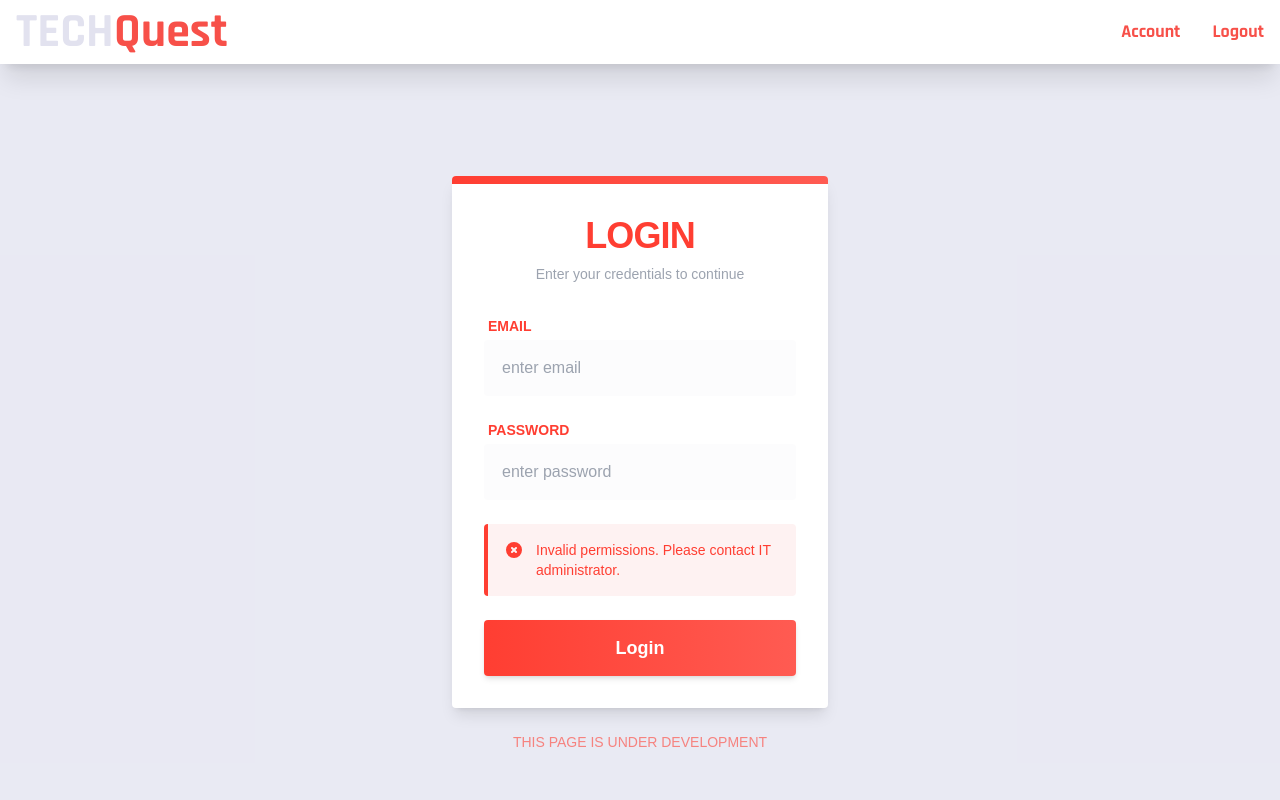
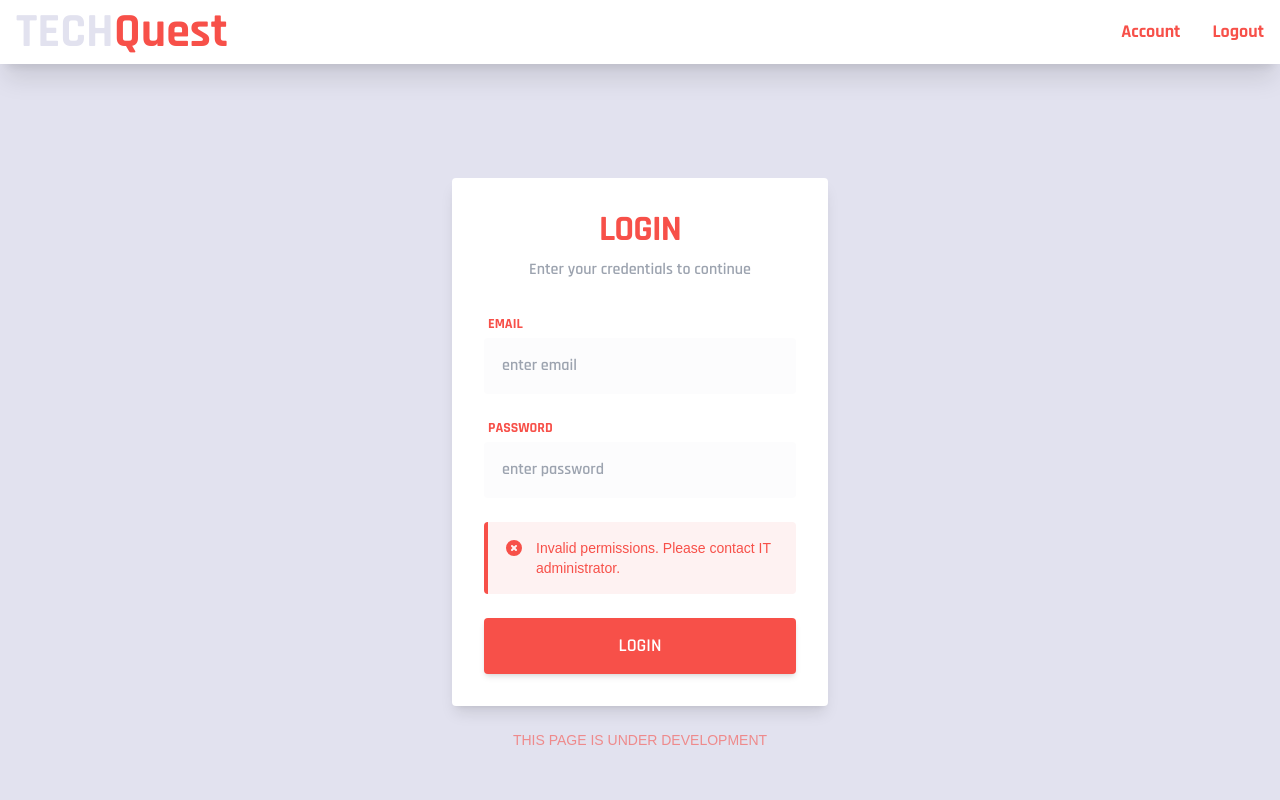
Before and after one commit to Albertadi/carcommerce, a Next.js app: page /pages/login in a window 1280 px wide. Shown: the top 800 px of the page. Built offline with nearby package versions, Linux system fonts and the light colour scheme; sample sign-in values are in the browser's storage.

Commit message:
Routed createListing, and some styling changes on Login page

```diff
--- a/src/app/pages/agent/viewListings/page.js
+++ b/src/app/pages/agent/viewListings/page.js
@@ -1,11 +1,13 @@
 "use client";
 
 import { useEffect, useState, useContext } from 'react';
+import { useRouter } from 'next/navigation';
 import { AuthContext } from '../../authorization/AuthContext';
 import { ListingCard } from '../../../components/ListingCard';
 import axios from 'axios';
 
 export default function ListingsPage() {
+    const router = useRouter();
     const [listings, setListings] = useState([]);
     const [isLoading, setIsLoading] = useState(false);
     const [error, setError] = useState('');
@@ -351,6 +353,19 @@ export default function ListingsPage() {
                 </div>
             ) : (
                 <div className="grid gap-8 mt-6 grid-cols-1 sm:grid-cols-2 lg:grid-cols-3">
+
+                <div
+                    onClick={() => {
+                        router.push('../agent/createListing');
+                    }}
+                    className="relative bg-[#f75049]/40 border-4 border-[#f75049] border-dashed rounded shadow-lg
+                        overflow-hidden flex items-center justify-center cursor-pointer group
+                        hover:bg-[#f0b537]/40 hover:border-[#f0b537] hover:text-[#f0b537]"
+                    style={{ height: 'fit-content', minHeight: '100%' }}
+                    >
+                    <p className="text-6xl text-[#f75049] font-rajdhaniBold group-hover:text-[#f0b537]"> + </p>
+                </div>
+
                 {listings.length > 0 ? (
                     listings.map((listing) => (
                     <div key={listing.id} className="relative bg-white border rounded shadow-lg overflow-hidden">
--- a/src/app/pages/login/page.js
+++ b/src/app/pages/login/page.js
@@ -48,24 +48,22 @@ export default function LoginPage() {
   }, [permissions, router]);
 
   return (
-    <div className="min-h-screen flex items-center justify-center bg-gray-50/30">
+    <div className="min-h-screen flex items-center justify-center bg-[#e2e2ef]">
       <div className="w-full max-w-[440px] p-8">
         <div className="bg-white rounded shadow-lg overflow-hidden relative">
-          {/* Red Accent Bar */}
-          <div className="h-2 bg-gradient-to-r from-[#ff3e32] to-[#ff5b52]"></div>
 
           {/* Form Content */}
           <div className="p-8">
-            <h2 className="text-[#ff3e32] text-4xl font-bold mb-2 text-center tracking-tight">
+            <h2 className="text-[#f75049] text-4xl font-rajdhaniBold mb-2 text-center tracking-tight">
               LOGIN
             </h2>
-            <p className="text-gray-400 text-center mb-8 text-sm">
+            <p className="text-gray-400 font-rajdhaniSemiBold text-center mb-8 text-md">
               Enter your credentials to continue
             </p>
 
             <form onSubmit={handleLogin} className="space-y-6">
               <div className="space-y-1">
-                <label className="block text-[#ff3e32] text-sm font-semibold pl-1">
+                <label className="block text-[#f75049] text-sm font-rajdhaniBold pl-1">
                   EMAIL
                 </label>
                 <div className="relative">
@@ -75,15 +73,15 @@ export default function LoginPage() {
                     onChange={(e) => setEmail(e.target.value)}
                     required
                     placeholder="enter email"
-                    className="w-full px-4 py-3.5 bg-gray-50/50 text-gray-700 border-2 border-transparent rounded
-                             focus:outline-none focus:border-[#ff3e32]/20 focus:bg-white
+                    className="w-full px-4 py-3.5 bg-gray-50/50 font-rajdhaniSemiBold text-gray-700 border-2 border-transparent rounded
+                             focus:outline-none focus:border-[#f75049] focus:bg-white
                              transition-all duration-200 placeholder-gray-400"
                   />
                 </div>
               </div>
 
               <div className="space-y-1">
-                <label className="block text-[#ff3e32] text-sm font-semibold pl-1">
+                <label className="block text-[#f75049] text-sm font-rajdhaniBold pl-1">
                   PASSWORD
                 </label>
                 <div className="relative">
@@ -93,22 +91,22 @@ export default function LoginPage() {
                     onChange={(e) => setPassword(e.target.value)}
                     required
                     placeholder="enter password"
-                    className="w-full px-4 py-3.5 bg-gray-50/50 text-gray-700 border-2 border-transparent rounded
-                             focus:outline-none focus:border-[#ff3e32]/20 focus:bg-white
+                    className="w-full px-4 py-3.5 bg-gray-50/50 font-rajdhaniSemiBold text-gray-700 border-2 border-transparent rounded
+                             focus:outline-none focus:border-[#f75049] focus:bg-white
                              transition-all duration-200 placeholder-gray-400"
                   />
                 </div>
               </div>
               {error && (
-                <div className="bg-red-50 border-l-4 border-[#ff3e32] p-4 rounded">
+                <div className="bg-red-50 border-l-4 border-[#f75049] p-4 rounded">
                   <div className="flex">
                     <div className="flex-shrink-0">
-                      <svg className="h-5 w-5 text-[#ff3e32]" viewBox="0 0 20 20" fill="currentColor">
+                      <svg className="h-5 w-5 text-[#f75049]" viewBox="0 0 20 20" fill="currentColor">
                         <path fillRule="evenodd" d="M10 18a8 8 0 100-16 8 8 0 000 16zM8.707 7.293a1 1 0 00-1.414 1.414L8.586 10l-1.293 1.293a1 1 0 101.414 1.414L10 11.414l1.293 1.293a1 1 0 001.414-1.414L11.414 10l1.293-1.293a1 1 0 00-1.414-1.414L10 8.586 8.707 7.293z" clipRule="evenodd" />
                       </svg>
                     </div>
                     <div className="ml-3">
-                      <p className="text-sm text-[#ff3e32]">{error}</p>
+                      <p className="text-sm text-[#f75049]">{error}</p>
                     </div>
                   </div>
                 </div>
@@ -117,14 +115,14 @@ export default function LoginPage() {
               <button
                 type="submit"
                 disabled={isLoading}
-                className="w-full py-3.5 bg-gradient-to-r from-[#ff3e32] to-[#ff5b52] text-white rounded
-                         hover:from-[#ff5b52] hover:to-[#ff3e32] transition-all duration-300
-                         focus:outline-none focus:ring-2 focus:ring-[#ff3e32] focus:ring-offset-2
+                className="w-full py-3.5 bg-[#f75049] text-white rounded font-rajdhaniBold
+                         hover:bg-[#5ef6ff]
+                         focus:outline-none focus:ring-2 focus:ring-[#f75049] focus:ring-offset-2
                          disabled:opacity-50 disabled:cursor-not-allowed
-                         font-semibold text-lg shadow-md"
+                         font-rajdhaniSemiBold text-lg shadow-md"
               >
                 {isLoading ? (
-                  <div className="flex items-center justify-center">
+                  <div className="flex items-center font-rajdhaniSemiBold justify-center">
                     <svg className="animate-spin -ml-1 mr-3 h-5 w-5 text-white" xmlns="http://www.w3.org/2000/svg" fill="none" viewBox="0 0 24 24">
                       <circle className="opacity-25" cx="12" cy="12" r="10" stroke="currentColor" strokeWidth="4"></circle>
                       <path className="opacity-75" fill="currentColor" d="M4 12a8 8 0 018-8V0C5.373 0 0 5.373 0 12h4zm2 5.291A7.962 7.962 0 014 12H0c0 3.042 1.135 5.824 3 7.938l3-2.647z"></path>
@@ -132,7 +130,7 @@ export default function LoginPage() {
                     Logging in...
                   </div>
                 ) : (
-                  'Login'
+                  'LOGIN'
                 )}
               </button>
             </form>
@@ -141,7 +139,7 @@ export default function LoginPage() {
 
         {/* Development Message */}
         <div className="mt-6 text-center">
-          <p className="text-[#ff3e32]/60 text-sm font-medium">
+          <p className="text-[#f75049]/60 text-sm font-medium">
             THIS PAGE IS UNDER DEVELOPMENT
           </p>
         </div>
```
Lines whose indentation alone changed are shown as unchanged.
